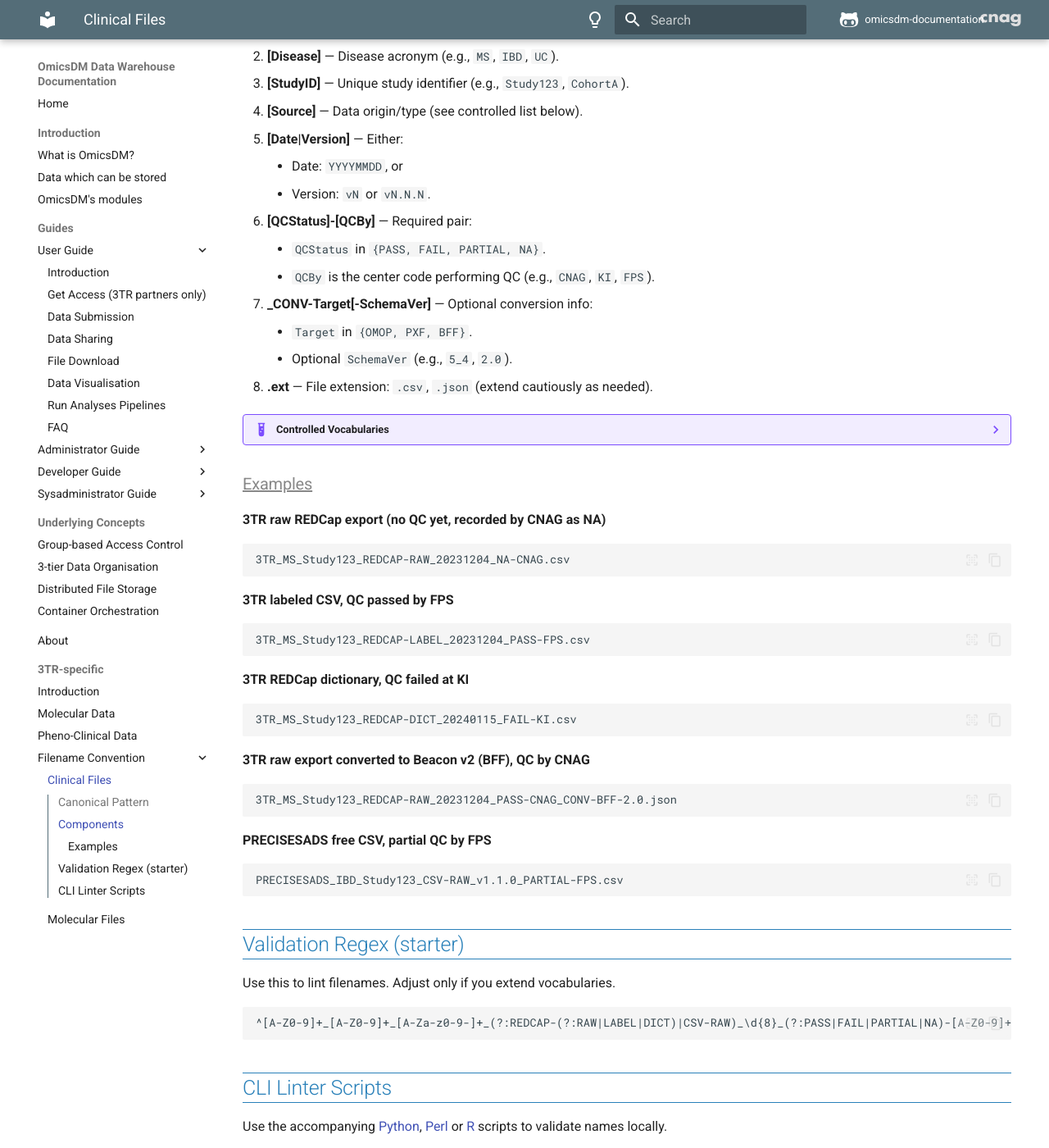
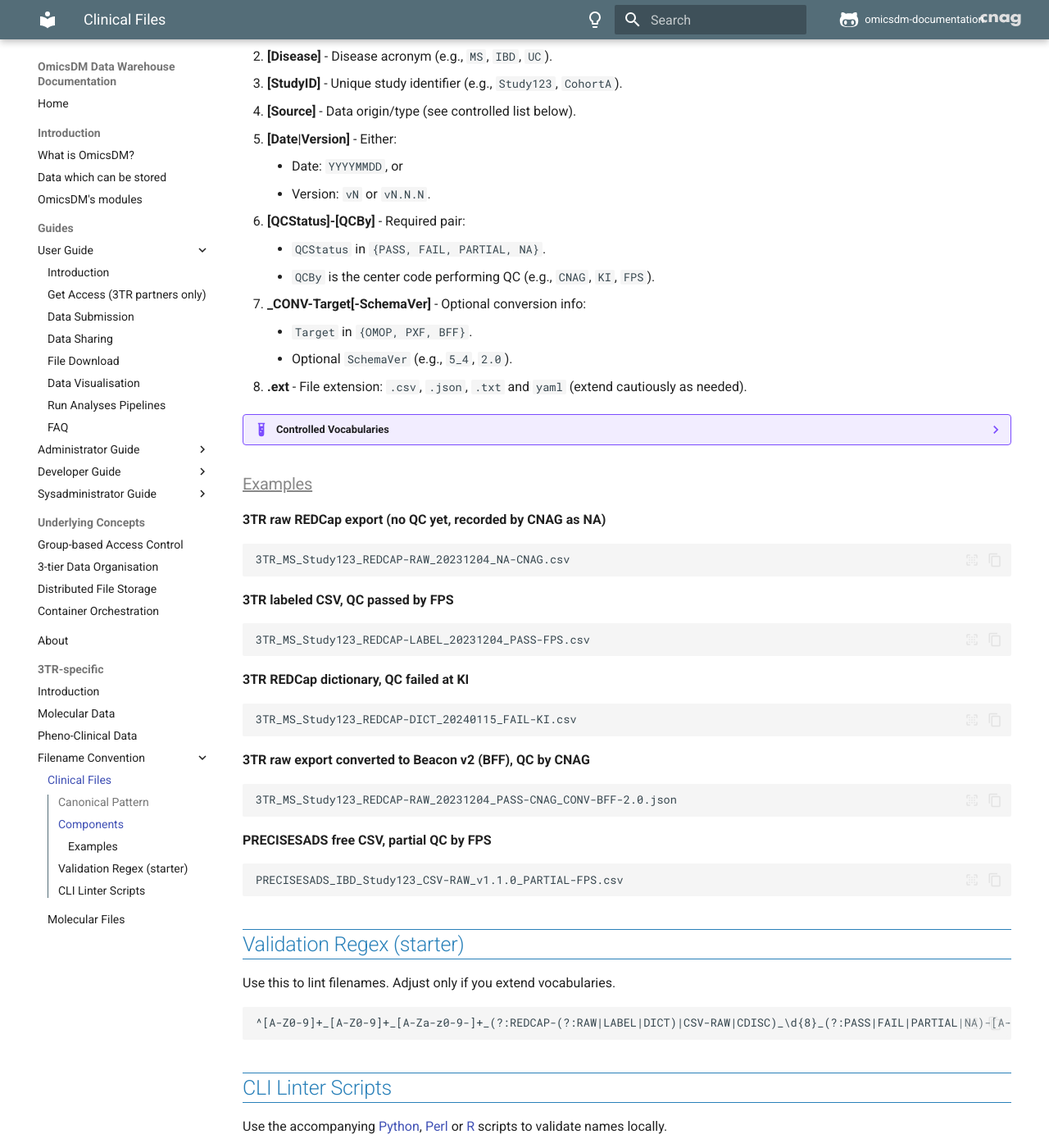
Before and after one commit to CNAG-Biomedical-Informatics/omicsdm-documentation, an MkDocs documentation site: the page built from docs/content/3tr-specific/pheno-clinical-data-nomenclature.md, in a window 1280 px wide and 1400 px high, scrolled down 493 px. Shown: the whole window at 82% size. Built offline with MkDocs 1.6.1 and Material for MkDocs 9.7.7, drawn with Linux system fonts in a browser that asks for light colours; comment, search, counter and statistics services are not loaded.

Commit message:
Update docs

````diff
--- a/docs/content/3tr-specific/3tr_validate_filename.py
+++ b/docs/content/3tr-specific/3tr_validate_filename.py
@@ -11,11 +11,11 @@
 
 PATTERN = re.compile(
     r'^[A-Z0-9]+_[A-Z0-9]+_[A-Za-z0-9-]+_'
-    r'(?:REDCAP-(?:RAW|LABEL|DICT)|CSV-RAW)_'
+    r'(?:REDCAP-(?:RAW|LABEL|DICT)|CSV-RAW|CDISC)_'
     r'\d{8}_'
     r'(?:PASS|FAIL|PARTIAL|NA)-[A-Z0-9]+'
     r'(?:_CONV-(?:OMOP|PXF|BFF)(?:-[0-9]+(?:[._][0-9]+)*)?)?'
-    r'\.(?:csv|json)$'
+    r'\.(?:csv|json|txt|yaml)$'
 )
 
 def main():
--- a/docs/content/3tr-specific/pheno-clinical-data-nomenclature.md
+++ b/docs/content/3tr-specific/pheno-clinical-data-nomenclature.md
@@ -7,7 +7,7 @@
 ```
 
 ??? Example "Field Rules"
-    - Allowed characters: `A–Z`, `0–9`, and `-` inside tokens. Use `_` only as the token separator.
+    - Allowed characters: `A-Z`, `0-9`, and `-` inside tokens. Use `_` only as the token separator.
     - No spaces or diacritics.
     - Extensions are lowercase.
     - `Disease` is required and is always the **second** token.
@@ -15,25 +15,25 @@
 
 ## Components
 
-1. **[Project]** — Consortium or project code (e.g., `3TR`, `PRECISESADS`, `BRAMS`).
-2. **[Disease]** — Disease acronym (e.g., `MS`, `IBD`, `UC`).
-3. **[StudyID]** — Unique study identifier (e.g., `Study123`, `CohortA`).
-4. **[Source]** — Data origin/type (see controlled list below).
-5. **[Date|Version]** — Either:
+1. **[Project]** - Consortium or project code (e.g., `3TR`, `PRECISESADS`).
+2. **[Disease]** - Disease acronym (e.g., `MS`, `IBD`, `UC`).
+3. **[StudyID]** - Unique study identifier (e.g., `Study123`, `CohortA`).
+4. **[Source]** - Data origin/type (see controlled list below).
+5. **[Date|Version]** - Either:
     - Date: `YYYYMMDD`, or
     - Version: `vN` or `vN.N.N`.
-6. **[QCStatus]-[QCBy]** — Required pair:
+6. **[QCStatus]-[QCBy]** - Required pair:
     - `QCStatus` in `{PASS, FAIL, PARTIAL, NA}`.
     - `QCBy` is the center code performing QC (e.g., `CNAG`, `KI`, `FPS`).
-7. **_CONV-Target[-SchemaVer]** — Optional conversion info:
+7. **_CONV-Target[-SchemaVer]** - Optional conversion info:
     - `Target` in `{OMOP, PXF, BFF}`.
     - Optional `SchemaVer` (e.g., `5_4`, `2.0`).
-8. **.ext** — File extension: `.csv`, `.json` (extend cautiously as needed).
+8. **.ext** - File extension: `.csv`, `.json`, `.txt` and `yaml` (extend cautiously as needed).
 
 ??? Example "Controlled Vocabularies"
 
     - **Source**:
-      `REDCAP-RAW` (raw export), `REDCAP-LABEL` (labeled export), `REDCAP-DICT` (data dictionary), `CSV-RAW` (free-form CSV)
+      `REDCAP-RAW` (raw export), `REDCAP-LABEL` (labeled export), `REDCAP-DICT` (data dictionary), `CSV-RAW` (free-form CSV), `CDISC` (export)
 
     - **QCStatus**:
       `PASS`, `FAIL`, `PARTIAL`, `NA`
@@ -73,7 +73,7 @@
 Use this to lint filenames. Adjust only if you extend vocabularies.
 
 ```
-^[A-Z0-9]+_[A-Z0-9]+_[A-Za-z0-9-]+_(?:REDCAP-(?:RAW|LABEL|DICT)|CSV-RAW)_\d{8}_(?:PASS|FAIL|PARTIAL|NA)-[A-Z0-9]+(?:_CONV-(?:OMOP|PXF|BFF)(?:-[0-9]+(?:[._][0-9]+)*)?)?\.(?:csv|json)$
+^[A-Z0-9]+_[A-Z0-9]+_[A-Za-z0-9-]+_(?:REDCAP-(?:RAW|LABEL|DICT)|CSV-RAW|CDISC)_\d{8}_(?:PASS|FAIL|PARTIAL|NA)-[A-Z0-9]+(?:_CONV-(?:OMOP|PXF|BFF)(?:-[0-9]+(?:[._][0-9]+)*)?)?\.(?:csv|json|txt|yaml)$
 ```
 
 ## CLI Linter Scripts
````
Also changed, not shown: 2 other files.
